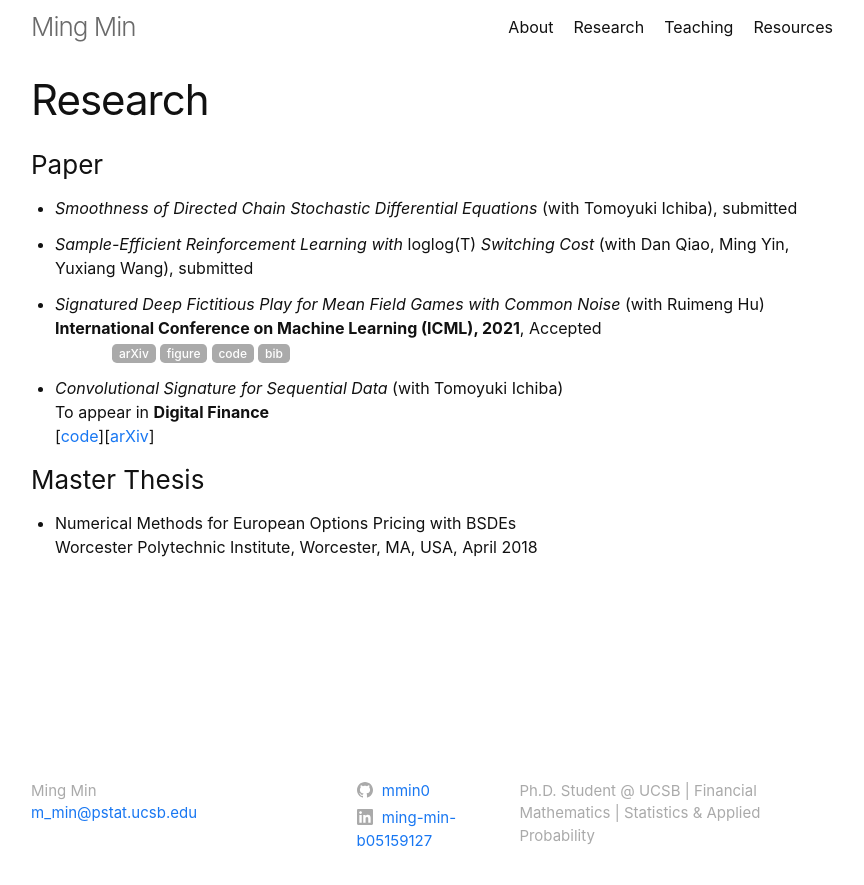
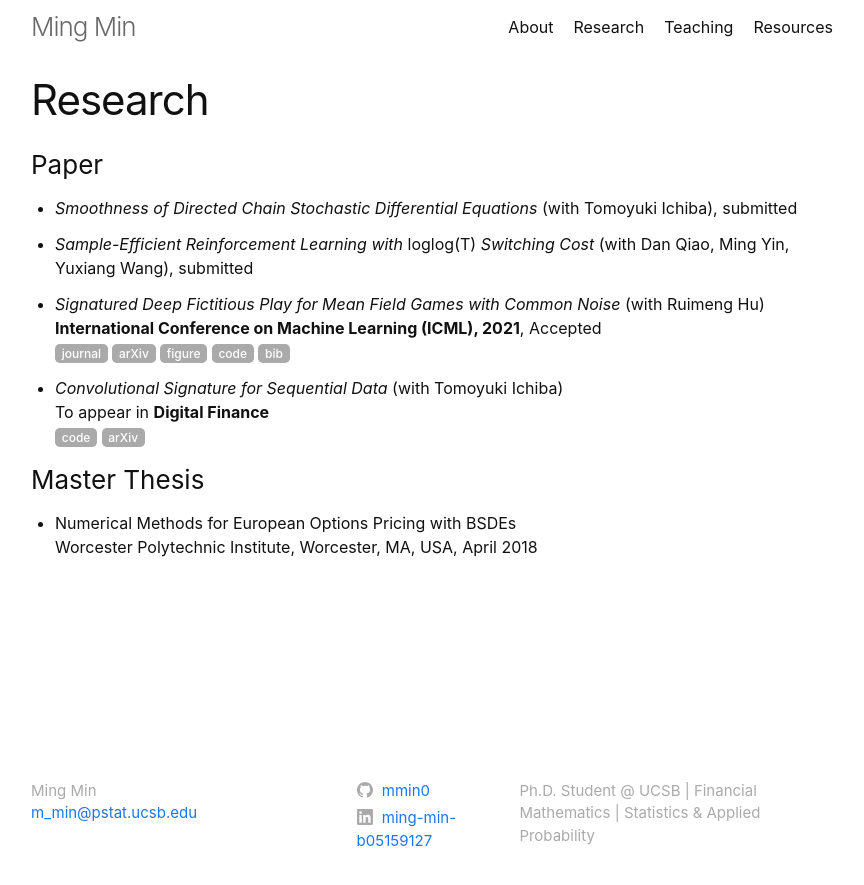
Before and after one commit to mmin0/mmin0.github.io, a Jekyll site: the page built from publications/index.md, in a window 1280 px wide. Shown: the top 885 px of the page, without its empty margins (208-1072 px from the left). Built offline with Jekyll 4.4.1, drawn with Linux system fonts in a browser that asks for light colours.

Commit message:
Update index.md

```diff
--- a/publications/index.md
+++ b/publications/index.md
@@ -10,15 +10,16 @@ title: Research
 
 * *Signatured Deep Fictitious Play for Mean Field Games with Common Noise* (with Ruimeng Hu)\
   **International Conference on Machine Learning (ICML), 2021**, Accepted
-  [<span class="label label-default">journal</span>](http://proceedings.mlr.press/v139/min21a.html)
+  [<span class="label label-grey">journal</span>](http://proceedings.mlr.press/v139/min21a.html)
   [<span class="label label-grey">arXiv</span>](https://arxiv.org/abs/2106.03272)
   [<span class="label label-grey">figure</span>](SigDFP_icml.png)
   [<span class="label label-grey">code</span>](https://github.com/mmin0/SigDFP)
   [<span class="label label-grey">bib</span>](pmlr-v139-min21a.bib)
 
 * *Convolutional Signature for Sequential Data* (with Tomoyuki Ichiba) \
-  To appear in **Digital Finance** \
-  \[[code](https://github.com/mmin0/CNNSig)\]\[[arXiv](https://arxiv.org/abs/2009.06719)\]
+  To appear in **Digital Finance**
+  [<span class="label label-grey">code</span>](https://github.com/mmin0/CNNSig)
+  [<span class="label label-grey">arXiv</span>](https://arxiv.org/abs/2009.06719)
 
 
 ### Master Thesis
```
